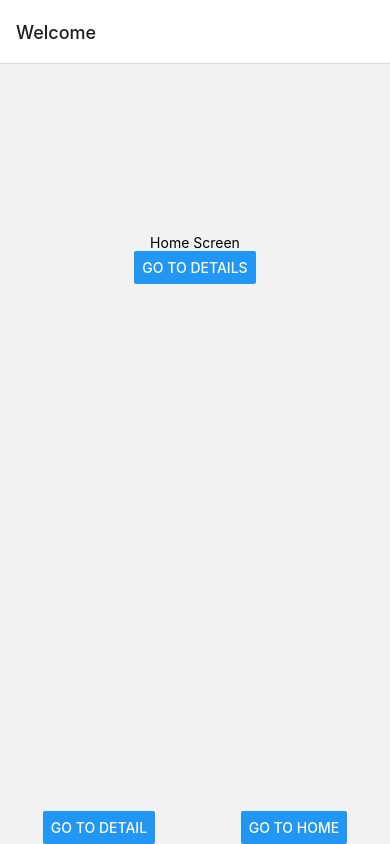
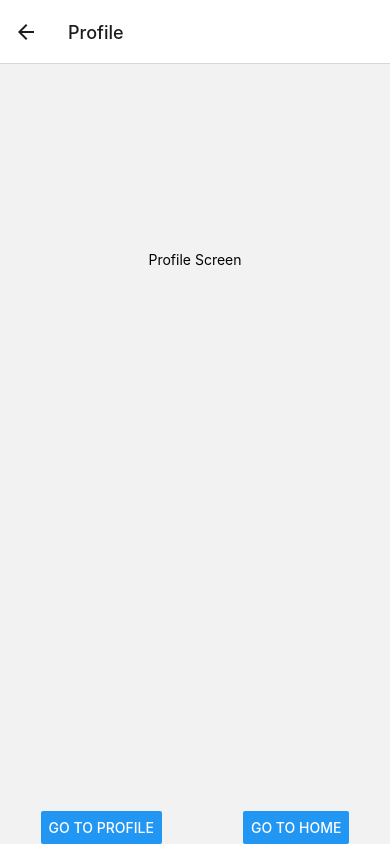
Before and after one commit to siddtheshah/tangle, a React Native app in the folder frontend/: screen /Profile in a window 390 px wide. Built offline with nearby package versions, Linux system fonts and the light colour scheme.

Commit message:
fixed up names

```diff
--- a/frontend/App.tsx
+++ b/frontend/App.tsx
@@ -26,16 +26,16 @@ const App = () => {
             name="Home"
             component={HomeScreen}
             options={{
-              title: 'Welcome',
+              title: 'Home',
               headerBackVisible: false,
               gestureEnabled: false,
             }}
           />
           <Stack.Screen
-            name="Details"
+            name="Profile"
             component={ProfileScreen}
             options={{
-              title: 'Details',
+              title: 'Profile',
               headerBackVisible: false,
               gestureEnabled: false,
             }}
@@ -51,7 +51,7 @@ export default App;
 const styles = StyleSheet.create({
   background: {
     flex: 1,
-    backgroundColor: 'white',
-    fontSize: '30px',
+    backgroundColor: 'lightblue',
+    fontSize: '50px',
   },
 });
--- a/frontend/bottom.tsx
+++ b/frontend/bottom.tsx
@@ -1,4 +1,3 @@
-import { CurrentRenderContext } from '@react-navigation/native';
 import React from 'react';
 import {Text, Button, View} from 'react-native';
 import {StyleSheet} from 'react-native';
@@ -7,8 +6,8 @@ export default function BottomNav({navigation}) {
   return (
     <View style={styles.bottom}>
       <Button
-        title="Go to Detail"
-        onPress={() => navigation.navigate('Details')}
+        title="Go to Profile"
+        onPress={() => navigation.navigate('Profile')}
       />
       <Button title="Go to Home" onPress={() => navigation.navigate('Home')} />
     </View>
--- a/frontend/home.tsx
+++ b/frontend/home.tsx
@@ -8,10 +8,6 @@ export default function HomeScreen({navigation}) {
     <>
       <View style={styles.navigator}>
         <Text>Home Screen</Text>
-        <Button
-          title="Go to Details"
-          onPress={() => navigation.navigate('Details')}
-        />
       </View>
       <BottomNav navigation={navigation} />
     </>
--- a/frontend/profile.tsx
+++ b/frontend/profile.tsx
@@ -7,11 +7,7 @@ export default function ProfileScreen({navigation}) {
   return (
     <>
       <View style={styles.navigator}>
-        <Text>Details Screen</Text>
-        <Button
-          title="Go to Home"
-          onPress={() => navigation.navigate('Home')}
-        />
+        <Text>Profile Screen</Text>
       </View>
       <BottomNav navigation={navigation} />
     </>
```
